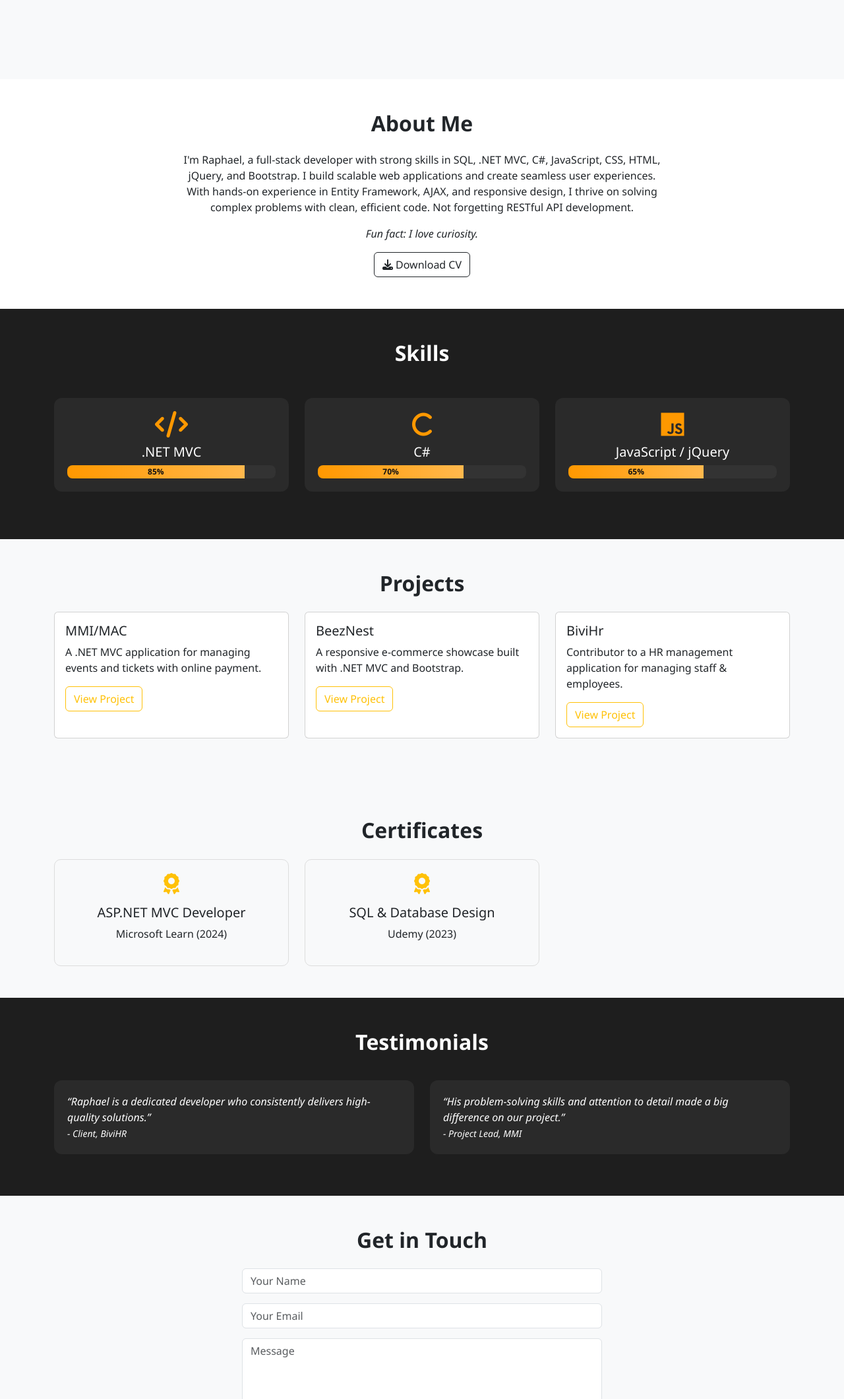
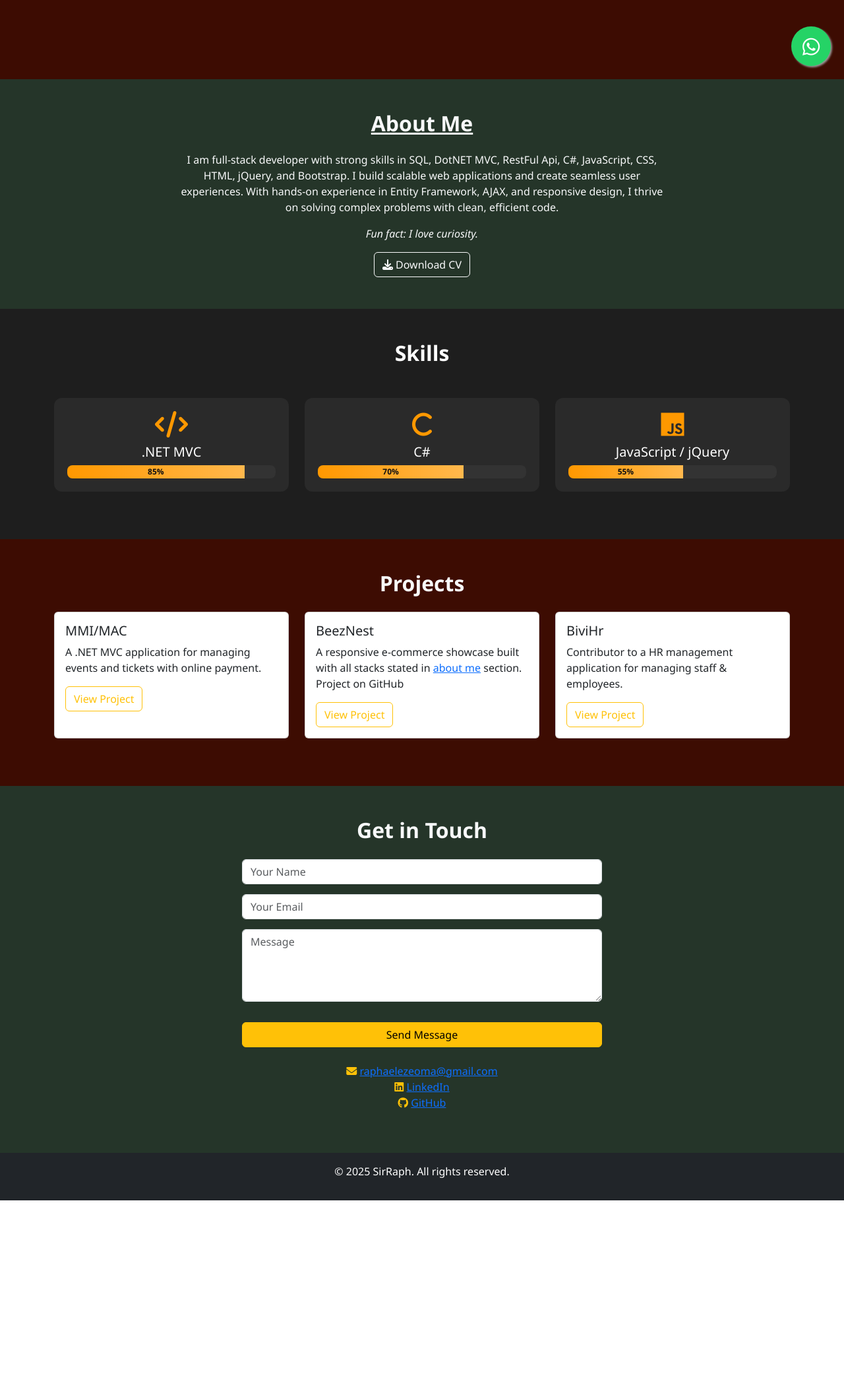
Before and after one commit to SirRaph-MT/my-portfolio, a plain HTML site: page index.html in a window 1280 px wide. Shown: the part 680-2800 px from the top of the page at 66% size. After the commit the page ends 2499 px from the top, so only its background shows below. Drawn offline with nearby package versions, Linux system fonts and the light colour scheme.

Commit message:
Added WhatsApp plugin and improved contact form

```diff
--- a/index.html
+++ b/index.html
@@ -44,12 +44,6 @@
               <a class="nav-link" href="#projects">Projects</a>
             </li>
             <li class="nav-item">
-              <a class="nav-link" href="#certificates">Certificates</a>
-            </li>
-            <li class="nav-item">
-              <a class="nav-link" href="#testimonials">Testimonials</a>
-            </li>
-            <li class="nav-item">
               <a class="nav-link" href="#contact">Contact</a>
             </li>
           </ul>
@@ -60,7 +54,7 @@
     <!-- Hero Section -->
     <section
       id="home"
-      class="d-flex align-items-center bg-light"
+      class="d-flex align-items-center"
       style="min-height: 100vh"
     >
       <div class="container text-center">
@@ -71,7 +65,7 @@
           width="180"
           height="180"
         />
-        <h1 class="display-4">
+        <h1 class="display-4 text-light">
           Hi, I'm <span class="text-warning">Ezeoma Raphael Osondu</span>
         </h1>
         <p class="lead">
@@ -83,23 +77,25 @@
     </section>
 
     <!-- About Section -->
-    <section id="about" class="py-5">
+    <section id="about" class="py-5" style="background: #253529">
       <div class="container">
-        <h2 class="text-center mb-4">About Me</h2>
-        <div class="row justify-content-center">
+        <h2 class="text-center mb-4 text-decoration-underline text-light">
+          About Me
+        </h2>
+        <div class="row justify-content-center text-light">
           <div class="col-md-8 text-center">
             <p>
-              I'm Raphael, a full-stack developer with strong skills in SQL,
-              .NET MVC, C#, JavaScript, CSS, HTML, jQuery, and Bootstrap. I
+              I am full-stack developer with strong skills in SQL, DotNET MVC,
+              RestFul Api, C#, JavaScript, CSS, HTML, jQuery, and Bootstrap. I
               build scalable web applications and create seamless user
               experiences. With hands-on experience in Entity Framework, AJAX,
               and responsive design, I thrive on solving complex problems with
-              clean, efficient code. Not forgetting RESTful API development.
+              clean, efficient code.
             </p>
             <p><em>Fun fact: I love curiosity.</em></p>
             <a
               href="File/Ezeoma Raphael Osondu-Cv.pdf"
-              class="btn btn-outline-dark"
+              class="btn btn-outline-light"
               download
               ><i class="fa-solid fa-download"></i> Download CV</a
             >
@@ -136,7 +132,7 @@
               <i class="fa-brands fa-js skill-icon"></i>
               <h5>JavaScript / jQuery</h5>
               <div class="progress">
-                <div class="progress-bar" data-width="65%">0%</div>
+                <div class="progress-bar" data-width="55%">0%</div>
               </div>
             </div>
           </div>
@@ -145,9 +141,9 @@
     </section>
 
     <!-- Projects -->
-    <section id="projects" class="py-5 bg-light">
+    <section id="projects" class="py-5">
       <div class="container">
-        <h2 class="text-center mb-4">Projects</h2>
+        <h2 class="text-center mb-4 text-light">Projects</h2>
         <div class="row">
           <div class="col-md-4 mb-4">
             <div class="card h-100">
@@ -170,8 +166,10 @@
               <div class="card-body">
                 <h5 class="card-title">BeezNest</h5>
                 <p class="card-text">
-                  A responsive e-commerce showcase built with .NET MVC and
-                  Bootstrap.
+                  A responsive e-commerce showcase built with all stacks stated
+                  in
+                  <a href="#about" class="">about me</a>
+                  section. Project on GitHub
                 </p>
                 <a
                   href="https://github.com/SirRaph-MT"
@@ -199,72 +197,33 @@
       </div>
     </section>
 
-    <!-- Certificates -->
-    <section id="certificates" class="py-5">
+    <!-- Contact -->
+    <section id="contact" class="py-5" style="background: #253529">
       <div class="container">
-        <h2 class="text-center mb-4">Certificates</h2>
-        <div class="row text-center">
-          <div class="col-md-4">
-            <div class="certificate-card">
-              <i class="fa-solid fa-award fa-2x text-warning mb-3"></i>
-              <h5>ASP.NET MVC Developer</h5>
-              <p>Microsoft Learn (2024)</p>
-            </div>
-          </div>
-          <div class="col-md-4">
-            <div class="certificate-card">
-              <i class="fa-solid fa-award fa-2x text-warning mb-3"></i>
-              <h5>SQL & Database Design</h5>
-              <p>Udemy (2023)</p>
-            </div>
-          </div>
-        </div>
-      </div>
-    </section>
-
-    <!-- Testimonials -->
-    <section id="testimonials" class="py-5">
-      <div class="container">
-        <h2 class="text-center mb-4">Testimonials</h2>
-        <div class="row">
-          <div class="col-md-6">
-            <div class="testimonial">
-              “Raphael is a dedicated developer who consistently delivers
-              high-quality solutions.”<br /><small>- Client, BiviHR</small>
-            </div>
-          </div>
-          <div class="col-md-6">
-            <div class="testimonial">
-              “His problem-solving skills and attention to detail made a big
-              difference on our project.”<br /><small
-                >- Project Lead, MMI</small
-              >
-            </div>
-          </div>
-        </div>
-      </div>
-    </section>
-
-    <!-- Contact -->
-    <section id="contact" class="py-5 bg-light">
-      <div class="container">
-        <h2 class="text-center mb-4">Get in Touch</h2>
+        <h2 class="text-center mb-4 text-light">Get in Touch</h2>
         <div class="row">
           <div class="col-md-6 mx-auto">
-            <form action="https://formspree.io/f/yourFormID" id="contact-form">
+            <form
+              action="https://formspree.io/f/xzzaozjk"
+              method="POST"
+              id="contact-form"
+            >
               <input
                 type="text"
+                name="name"
                 class="form-control"
                 placeholder="Your Name"
                 required
               />
               <input
                 type="email"
+                name="email"
                 class="form-control"
                 placeholder="Your Email"
                 required
               />
               <textarea
+                name="message"
                 class="form-control"
                 rows="4"
                 placeholder="Message"
@@ -274,6 +233,9 @@
                 Send Message
               </button>
             </form>
+            <!-- Custom alerts (hidden by default) -->
+            <div id="form-alert" class="alert mt-3 text-center d-none"></div>
+
             <ul class="list-unstyled text-center mt-4">
               <li>
                 <i class="fas fa-envelope text-warning"></i>
@@ -299,6 +261,13 @@
           </div>
         </div>
       </div>
+      <a
+        href="https://wa.me/2347039305088"
+        target="_blank"
+        class="whatsapp_float"
+      >
+        <i class="fab fa-whatsapp whatsapp-icon"></i>
+      </a>
     </section>
 
     <!-- Footer -->
--- a/script.js
+++ b/script.js
@@ -38,10 +38,30 @@ $(document).ready(function () {
     }
   });
 
-  // Contact form submit (dummy handler)
   $("#contact-form").on("submit", function (e) {
     e.preventDefault();
-    alert("Message sent! Thank you for reaching out.");
-    $(this).trigger("reset");
+
+    let $form = $(this);
+    let $alert = $("#form-alert");
+
+    $.ajax({
+      url: $form.attr("action"),
+      method: "POST",
+      data: $form.serialize(),
+      dataType: "json",
+      success: function () {
+        $alert
+          .removeClass("d-none alert-danger")
+          .addClass("alert alert-success")
+          .html("✅ Your message has been sent! I’ll get back to you soon.");
+        $form.trigger("reset");
+      },
+      error: function () {
+        $alert
+          .removeClass("d-none alert-success")
+          .addClass("alert alert-danger")
+          .html("❌ Oops! Something went wrong. Please try again.");
+      },
+    });
   });
 });
--- a/styles.css
+++ b/styles.css
@@ -13,6 +13,14 @@ h2 {
 /* Navbar */
 .navbar {
   box-shadow: 0 2px 5px rgba(0, 0, 0, 0.2);
+}
+
+#home {
+  background: #3d0c02;
+}
+
+#projects {
+  background: #3d0c02;
 }
 
 /* Cards */
@@ -54,39 +62,29 @@ h2 {
   color: #111;
 }
 
-/* Certificates */
-#certificates {
-  background: #f8f9fa;
-}
-.certificate-card {
-  padding: 20px;
-  border-radius: 10px;
-  border: 1px solid #ddd;
-  transition: transform 0.3s;
-}
-.certificate-card:hover {
-  transform: scale(1.05);
-}
-
-/* Testimonials */
-#testimonials {
-  background: #1e1e1e;
-  color: #fff;
-}
-.testimonial {
-  background: #2a2a2a;
-  padding: 20px;
-  border-radius: 12px;
-  margin: 15px 0;
-  font-style: italic;
-}
-
 /* Contact */
 #contact-form input,
 #contact-form textarea {
   margin-bottom: 15px;
 }
 
+.whatsapp_float {
+  position: fixed;
+  width: 60px;
+  height: 60px;
+  bottom: 20px;
+  right: 20px;
+  background-color: #25d366;
+  color: #fff;
+  border-radius: 50px;
+  text-align: center;
+  font-size: 30px;
+  box-shadow: 2px 2px 3px #999;
+  z-index: 1000;
+}
+.whatsapp-icon {
+  margin-top: 16px;
+}
 /* Responsive */
 @media (max-width: 768px) {
   h1.display-4 {
```
